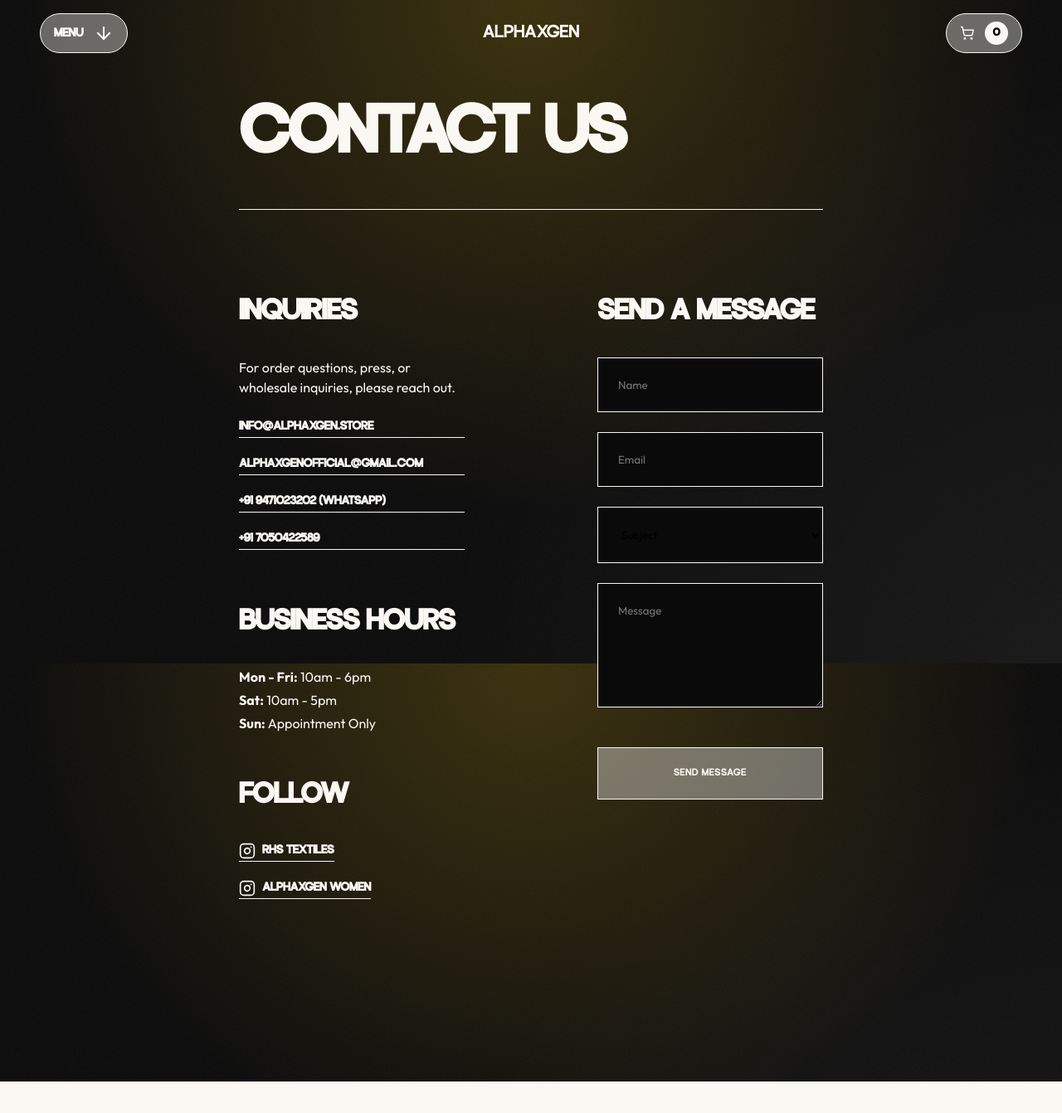
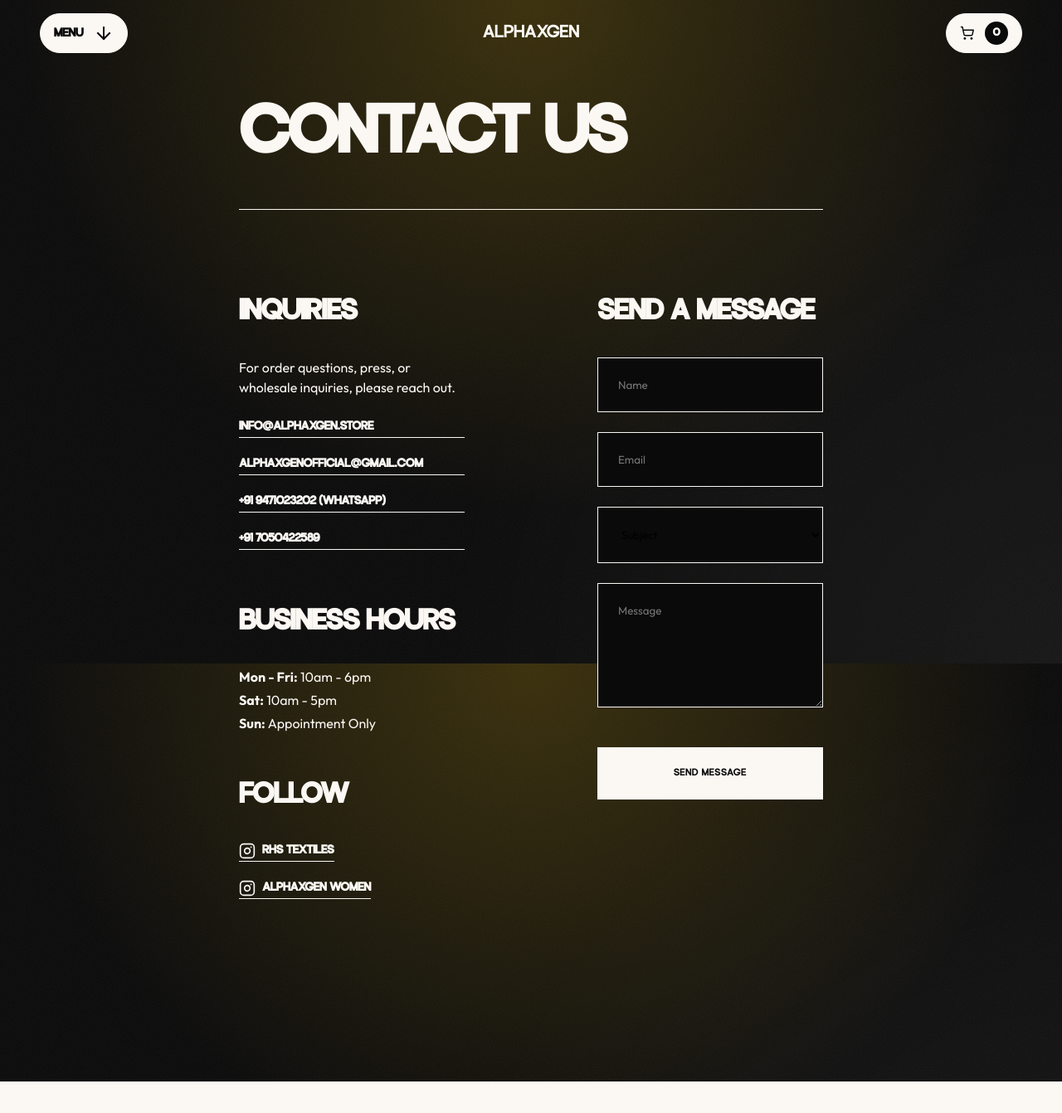
Before and after one commit to PTejasKr/alphaxgen, a Next.js app: page /contact in a window 1280 px wide. Shown: the top 1342 px of the page at 83% size. Built offline with nearby package versions, Linux system fonts and the light colour scheme.

Commit message:
style: remove blur and make all buttons solid ivory

```diff
--- a/src/app/globals.css
+++ b/src/app/globals.css
@@ -154,10 +154,8 @@
   align-items: center;
   justify-content: center;
   padding: var(--space-sm) var(--space-md);
-  background: rgba(255, 255, 255, 0.37);
-  backdrop-filter: blur(12px);
-  -webkit-backdrop-filter: blur(12px);
-    color: var(--ink);
+  background: var(--ink);
+  color: var(--paper);
   font-family: var(--font-heading), sans-serif;
   font-weight: 500;
   letter-spacing: 0.05em;
@@ -170,8 +168,8 @@
 }
 
 .brutal-button:hover {
-  background: var(--ink);
-  color: var(--paper);
+  background: var(--paper);
+  color: var(--ink);
   transform: translate(-4px, -4px);
   box-shadow: 4px 4px 0px var(--ink);
 }
--- a/src/components/layout/Header.module.css
+++ b/src/components/layout/Header.module.css
@@ -55,12 +55,10 @@
   display: flex;
   align-items: center;
   gap: var(--space-xs);
-  background: rgba(255, 255, 255, 0.37);
-  backdrop-filter: blur(8px);
-  -webkit-backdrop-filter: blur(8px);
+  background: var(--ink);
   border: var(--border-width) solid var(--ink);
   border-radius: 9999px;
-  color: var(--ink);
+  color: var(--paper);
   font-family: var(--font-heading), sans-serif;
   font-size: 1rem;
   font-weight: 700;
@@ -72,8 +70,8 @@
 }
 
 .menuToggle:hover, .cartButton:hover {
-  background: var(--ink);
-  color: var(--paper);
+  background: var(--paper);
+  color: var(--ink);
   transform: translate(-2px, -2px);
   box-shadow: 2px 2px 0px var(--ink);
 }
@@ -127,8 +125,8 @@
   display: flex;
   align-items: center;
   justify-content: center;
-  background-color: var(--ink);
-  color: var(--paper);
+  background: var(--paper);
+  color: var(--ink);
   border-radius: 50%;
   width: 28px;
   height: 28px;
@@ -139,6 +137,6 @@
 }
 
 .cartButton:hover .cartCount {
-  background-color: var(--paper);
-  color: var(--ink);
+  background-color: var(--ink);
+    color: var(--paper);
 }
```
Also changed, not shown: src/app/product/[slug]/product.module.css (+8 -12 lines), src/components/home/OfferingsSection.module.css (+4 -6 lines), src/components/home/ProductsSection.module.css (+4 -6 lines).
